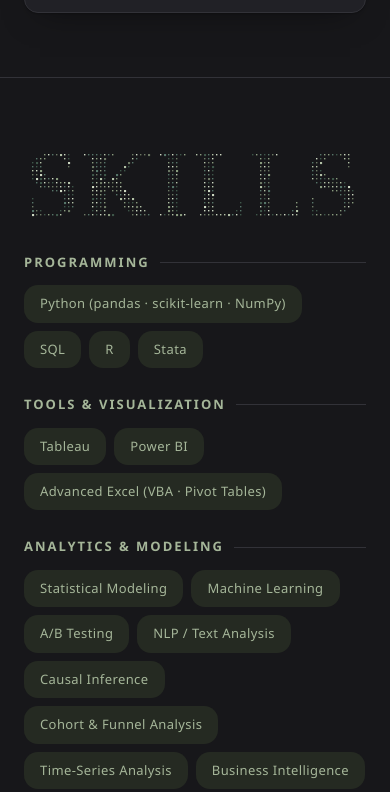
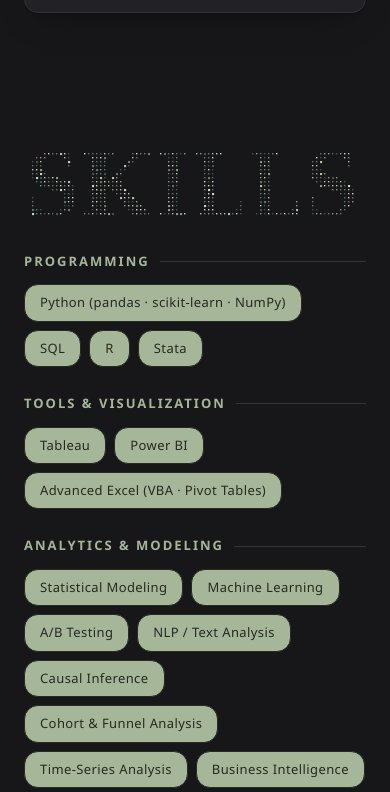
Before and after one commit to sydneyjiang000/portfolio, a plain HTML site: page index.html in a window 390 px wide. Shown: the part 2192-2984 px from the top of the page. Drawn offline with Linux system fonts and the light colour scheme; animation ran at ten frames a second.

Commit message:
Add scroll-pin-reveal effect to Skills section: chips transition dark→light row by row

```diff
--- a/index.html
+++ b/index.html
@@ -162,10 +162,10 @@
 
   /* ---------- sections ---------- */
   section{padding:64px 0;}
-  section + section, #aboutStage + section{border-top:1px solid var(--line);}
+  section + section, #aboutStage + section, #skillsStage + section{border-top:1px solid var(--line);}
   /* about pins mid-screen while its text inks in, then releases */
-  #aboutStage{position:relative;}
-  #aboutStage.pinned #about{position:sticky;}
+  #aboutStage, #skillsStage{position:relative;}
+  #aboutStage.pinned #about, #skillsStage.pinned #skills{position:sticky;}
   h2{
     font-family:var(--serif);font-size:clamp(26px,3.6vw,32px);font-weight:700;margin:0 0 6px;
     display:flex;align-items:baseline;gap:14px;
@@ -351,7 +351,18 @@
     margin:0 0 12px;display:flex;align-items:center;gap:10px;
   }
   .skillGroup h3::after{content:"";flex:1;height:1px;background:var(--line);}
-  .skillGroup .chips .chip{font-size:13px;padding:7px 15px;}
+  .skillGroup .chips .chip{
+    font-size:13px;padding:7px 15px;
+    transition:background-color .35s,color .35s,border-color .35s;
+  }
+  .skillGroup .chips .chip.lit{background:var(--sage-deep);color:var(--sage-tint);border-color:var(--sage-tint);}
+  @media(max-width:900px){
+    .skillGroup .chips .chip{transition-duration:.18s;}
+  }
+  @media(prefers-reduced-motion:reduce){
+    .skillGroup .chips .chip{transition:none;}
+    .skillGroup .chips .chip.lit{background:var(--sage-deep);color:var(--sage-tint);border-color:var(--sage-tint);}
+  }
 
   /* contact */
   .contact{text-align:center;padding:80px 0 70px;}
@@ -471,6 +482,7 @@
   </section>
   </div>
 
+  <div id="skillsStage">
   <section id="skills">
     <div class="wrap">
       <div class="skillsGrid reveal">
@@ -649,6 +661,7 @@
       </div>
     </div>
   </section>
+  </div>
 
   <section id="education">
     <div class="wrap">
@@ -942,6 +955,62 @@
   addEventListener('load', layoutAboutStage);
   layoutAboutStage();
 
+  // skills pin + chip reveal: each skill group lights up row by row as you scroll
+  const skillsStage = document.getElementById('skillsStage');
+  const skillsSection = document.getElementById('skills');
+  const skillGroups = [...document.querySelectorAll('#skills .skillGroup')];
+  let sStageExtra = 0, sStageTop = 0, sStagePinned = false;
+  function lerpColor(a, b, t) {
+    const ah = parseInt(a.slice(1), 16), bh = parseInt(b.slice(1), 16);
+    const ar = (ah >> 16) & 0xff, ag = (ah >> 8) & 0xff, ab = ah & 0xff;
+    const br = (bh >> 16) & 0xff, bg = (bh >> 8) & 0xff, bb = bh & 0xff;
+    const rr = Math.round(ar + (br - ar) * t);
+    const rg = Math.round(ag + (bg - ag) * t);
+    const rb = Math.round(ab + (bb - ab) * t);
+    return '#' + ((1 << 24) | (rr << 16) | (rg << 8) | rb).toString(16).slice(1);
+  }
+  function layoutSkillsStage() {
+    if (!skillGroups.length || matchMedia('(prefers-reduced-motion: reduce)').matches) return;
+    const h = skillsSection.offsetHeight;
+    sStagePinned = h < innerHeight * 0.85;
+    skillsStage.classList.toggle('pinned', sStagePinned);
+    if (sStagePinned) {
+      sStageExtra = Math.round(innerHeight * 1.15);
+      sStageTop = Math.max(60, Math.round((innerHeight - h) / 2));
+      skillsSection.style.top = sStageTop + 'px';
+      skillsStage.style.height = (h + sStageExtra) + 'px';
+    } else {
+      skillsSection.style.top = '';
+      skillsStage.style.height = '';
+    }
+    skillsReveal();
+  }
+  function skillsReveal() {
+    if (!skillGroups.length || matchMedia('(prefers-reduced-motion: reduce)').matches) return;
+    let progress;
+    if (sStagePinned) {
+      const r = skillsStage.getBoundingClientRect();
+      progress = (sStageTop - r.top) / (sStageExtra * 0.88);
+    } else {
+      const r = skillsSection.getBoundingClientRect();
+      progress = (innerHeight * 0.72 - r.top) / (r.height * 1.15);
+    }
+    const lead = 2;
+    const pos = Math.min(1, Math.max(0, progress)) * (skillGroups.length + lead);
+    skillGroups.forEach((group, i) => {
+      const t = Math.min(1, Math.max(0, (pos - i) / lead));
+      group.querySelectorAll('.chip').forEach(chip => {
+        chip.style.backgroundColor = lerpColor('#252a22', '#a5b699', t);
+        chip.style.color = lerpColor('#a5b699', '#252a22', t);
+        chip.style.borderColor = t > 0.5 ? '#252a22' : 'transparent';
+      });
+    });
+  }
+  addEventListener('scroll', () => requestAnimationFrame(skillsReveal), { passive: true });
+  addEventListener('resize', layoutSkillsStage);
+  addEventListener('load', layoutSkillsStage);
+  layoutSkillsStage();
+
   // projects — record crate
   const PROJECTS = [
     {
```
